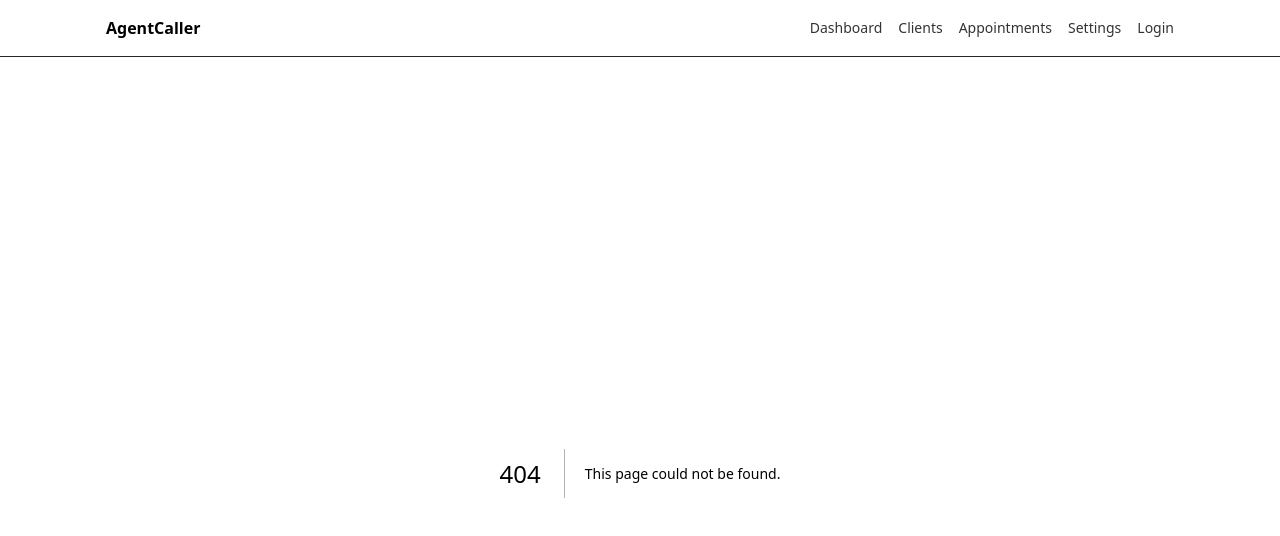
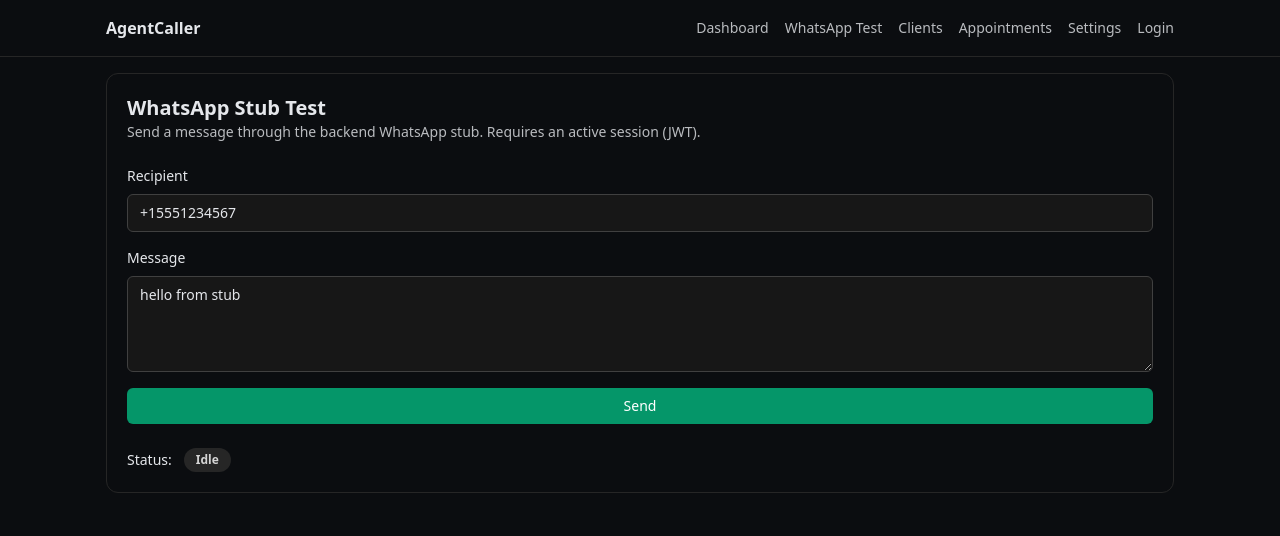
Before and after one commit to breyesr/calleragent, a Next.js app in the folder frontend/: page /dashboard/whatsapp-test in a window 1280 px wide. Before the commit this address had no page. Shown: the top 536 px of the page. Built offline with nearby package versions, Linux system fonts and the light colour scheme; no server answers.

Commit message:
feat(frontend): add WhatsApp stub test page with task polling

```diff
--- /dev/null
+++ b/frontend/app/dashboard/whatsapp-test/page.tsx
@@ -0,0 +1,183 @@
+"use client";
+
+import { useState } from "react";
+import type { AxiosError } from "axios";
+
+import api from "@/lib/api";
+
+type TaskState = "idle" | "queued" | "pending" | "success" | "failure";
+
+const DEFAULT_PHONE = "+15551234567";
+const DEFAULT_MESSAGE = "hello from stub";
+
+async function sleep(ms: number) {
+  return new Promise((resolve) => setTimeout(resolve, ms));
+}
+
+export default function WhatsAppStubTestPage() {
+  const [to, setTo] = useState<string>(DEFAULT_PHONE);
+  const [text, setText] = useState<string>(DEFAULT_MESSAGE);
+  const [taskId, setTaskId] = useState<string | null>(null);
+  const [status, setStatus] = useState<TaskState>("idle");
+  const [result, setResult] = useState<unknown>(null);
+  const [error, setError] = useState<string | null>(null);
+  const [isSending, setIsSending] = useState(false);
+
+  const handleSend = async () => {
+    setError(null);
+    setResult(null);
+    setTaskId(null);
+    setStatus("idle");
+    setIsSending(true);
+
+    try {
+      const response = await api.post<{ task_id: string; status: string }>("/v1/messaging/whatsapp/send", {
+        to,
+        text,
+      });
+
+      setTaskId(response.data.task_id);
+      setStatus("queued");
+
+      await pollStatus(response.data.task_id);
+    } catch (err) {
+      const message = extractError(err);
+      setError(message);
+    } finally {
+      setIsSending(false);
+    }
+  };
+
+  const pollStatus = async (id: string) => {
+    setStatus("pending");
+    for (let attempt = 0; attempt < 30; attempt += 1) {
+      try {
+        const res = await api.get(`/v1/tasks/result/${id}`);
+        setResult(res.data);
+
+        const state = res.data?.state as string | undefined;
+        if (state === "SUCCESS") {
+          setStatus("success");
+          return;
+        }
+        if (state === "FAILURE") {
+          setStatus("failure");
+          return;
+        }
+      } catch (err) {
+        setError(extractError(err));
+        setStatus("failure");
+        return;
+      }
+
+      await sleep(1000);
+    }
+
+    setStatus("failure");
+    setError("Timed out waiting for task completion. Please try again.");
+  };
+
+  const statusLabel = (() => {
+    switch (status) {
+      case "queued":
+        return "Queued";
+      case "pending":
+        return "Pending";
+      case "success":
+        return "Success";
+      case "failure":
+        return "Failure";
+      default:
+        return "Idle";
+    }
+  })();
+
+  return (
+    <section className="card space-y-6">
+      <header>
+        <h1 className="text-xl font-semibold">WhatsApp Stub Test</h1>
+        <p className="opacity-80 text-sm">
+          Send a message through the backend WhatsApp stub. Requires an active session (JWT).
+        </p>
+      </header>
+
+      <div className="grid gap-4">
+        <div className="grid gap-2">
+          <label className="text-sm font-medium" htmlFor="whatsapp-to">Recipient</label>
+          <input
+            id="whatsapp-to"
+            className="rounded-md border border-neutral-700 bg-neutral-900 px-3 py-2 text-sm focus:border-emerald-500 focus:outline-none"
+            value={to}
+            onChange={(event) => setTo(event.target.value)}
+          />
+        </div>
+        <div className="grid gap-2">
+          <label className="text-sm font-medium" htmlFor="whatsapp-text">Message</label>
+          <textarea
+            id="whatsapp-text"
+            className="rounded-md border border-neutral-700 bg-neutral-900 px-3 py-2 text-sm focus:border-emerald-500 focus:outline-none min-h-[96px]"
+            value={text}
+            onChange={(event) => setText(event.target.value)}
+          />
+        </div>
+        <button
+          type="button"
+          onClick={handleSend}
+          disabled={isSending}
+          className="inline-flex items-center justify-center rounded-md bg-emerald-600 px-4 py-2 text-sm font-medium text-white hover:bg-emerald-500 focus:outline-none focus:ring-2 focus:ring-emerald-400 disabled:opacity-60"
+        >
+          {isSending ? "Sending..." : "Send"}
+        </button>
+      </div>
+
+      <div className="flex items-center gap-3 text-sm">
+        <span className="font-medium">Status:</span>
+        <span
+          className={`rounded-full px-3 py-1 text-xs font-semibold ${
+            status === "success"
+              ? "bg-emerald-600 text-white"
+              : status === "failure"
+                ? "bg-red-600 text-white"
+                : status === "pending" || status === "queued"
+                  ? "bg-amber-500 text-neutral-900"
+                  : "bg-neutral-800 text-neutral-300"
+          }`}
+        >
+          {statusLabel}
+        </span>
+        {taskId ? <span className="text-xs opacity-70">Task ID: {taskId}</span> : null}
+      </div>
+
+      {error ? (
+        <div className="rounded-md border border-red-700 bg-red-950/60 px-4 py-3 text-sm text-red-200">
+          {error}
+        </div>
+      ) : null}
+
+      {result ? (
+        <pre className="overflow-x-auto rounded-md border border-neutral-700 bg-neutral-950 p-4 text-xs">
+          {JSON.stringify(result, null, 2)}
+        </pre>
+      ) : null}
+    </section>
+  );
+}
+
+function extractError(err: unknown): string {
+  if (typeof window !== "undefined" && err instanceof Error) {
+    // Axios attaches isAxiosError
+    const axiosErr = err as AxiosError<{ detail?: string }>;
+    if (axiosErr.response) {
+      if (axiosErr.response.status === 401) {
+        return "Session expired. Please log in again to use the WhatsApp stub.";
+      }
+      const detail = axiosErr.response.data?.detail;
+      if (typeof detail === "string") {
+        return detail;
+      }
+    } else if (axiosErr.message) {
+      return axiosErr.message;
+    }
+  }
+  return "Request failed. Please try again.";
+}
--- a/frontend/components/HeaderNav.tsx
+++ b/frontend/components/HeaderNav.tsx
@@ -17,6 +17,7 @@ export function HeaderNav() {
   return (
     <nav className="text-sm opacity-80 flex items-center gap-4">
       <a className="hover:underline" href="/dashboard">Dashboard</a>
+      <a className="hover:underline" href="/dashboard/whatsapp-test">WhatsApp Test</a>
       <a className="hover:underline" href="/clients">Clients</a>
       <a className="hover:underline" href="/appointments">Appointments</a>
       <a className="hover:underline" href="/settings">Settings</a>
```
Also changed, not shown: 1 other file (tests, documents, lock files or other folders).
